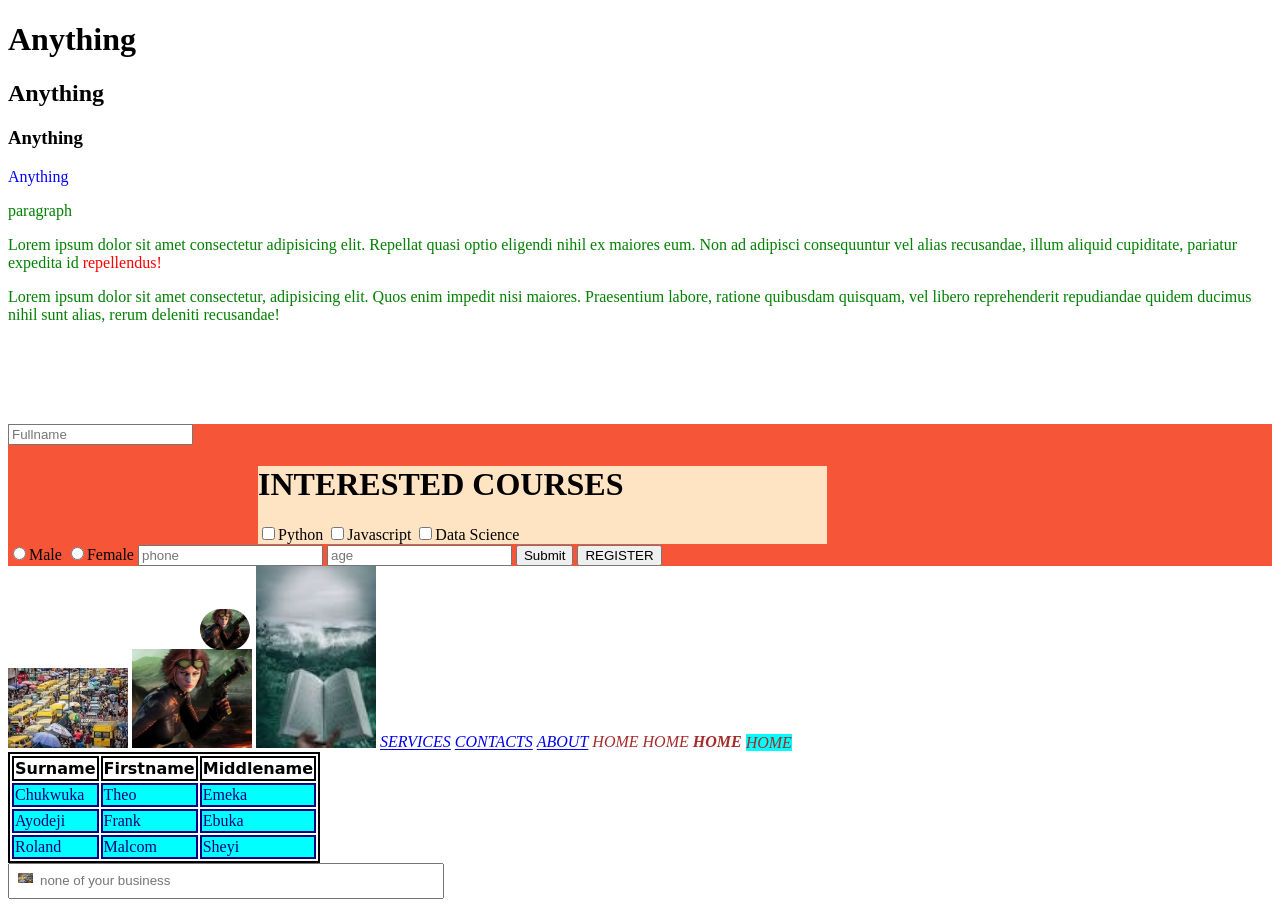
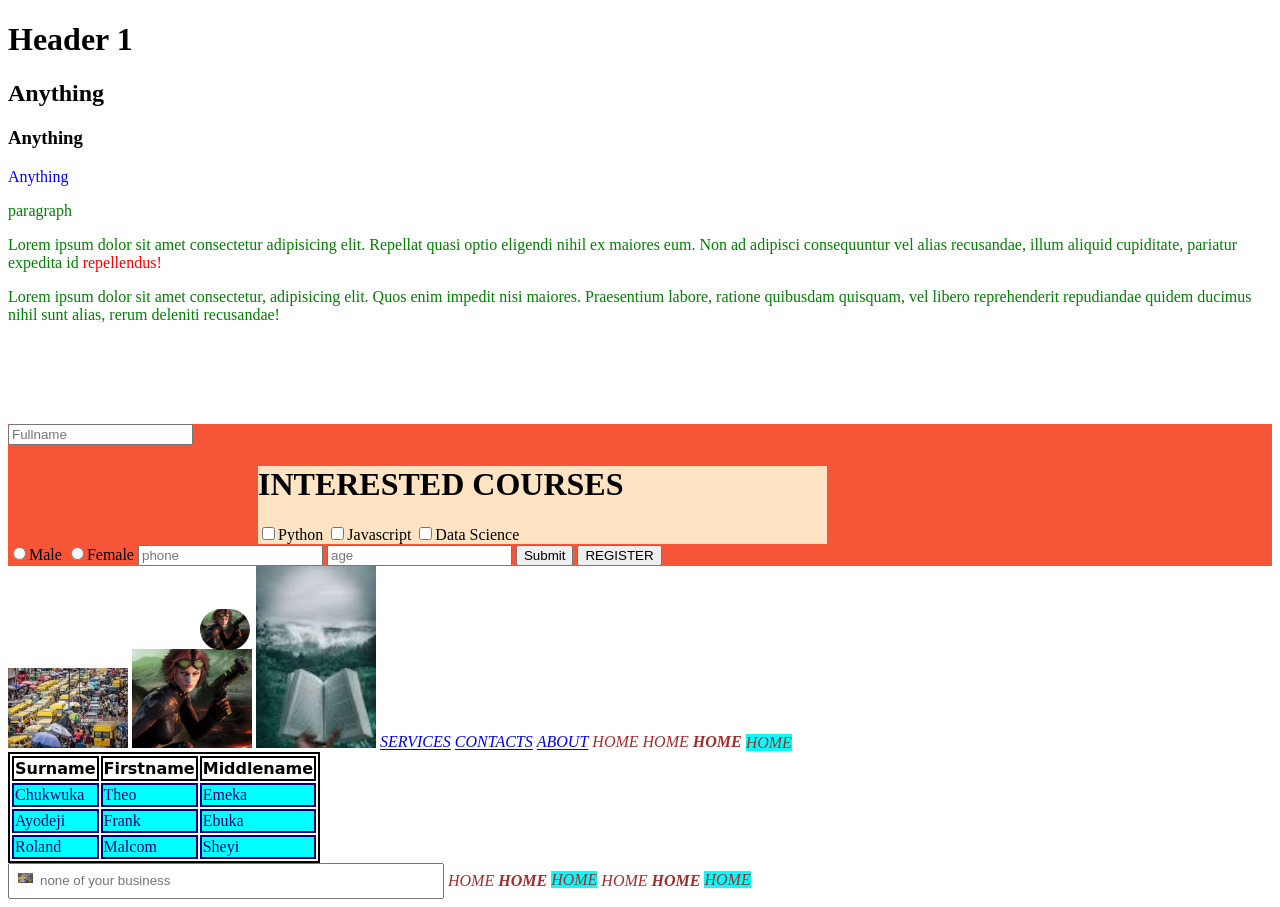
Before and after one commit to Rhema7776/TISE, a plain HTML site: page index.html in a window 1280 px wide. Drawn offline with Linux system fonts and the light colour scheme.

Commit message:
new message

```diff
--- a/index.html
+++ b/index.html
@@ -19,7 +19,7 @@
   </head>
   <body>
     <!-- BLOCK LKEVEL ELEMENTS -->
-    <h1>Anything</h1>
+    <h1>Header 1</h1>
     <h2>Anything</h2>
     <h3>Anything</h3>
     <p style="color: blue;">Anything</p>
@@ -93,6 +93,11 @@
     <img class="abs" src="images/Lagos.jpg" alt="" >
     <input class="lastinp" type="text" placeholder="none of your business">
 
-
+    <a class="landing" href="">HOME</a>
+    <a class="landing" id="firstid" href="">HOME</a>
+    <a class="landing firstid" href="">HOME</a>
+    <a class="landing" href="">HOME</a>
+    <a class="landing" id="firstid" href="">HOME</a>
+    <a class="landing firstid" href="">HOME</a>
 </body>
 </html>
```
